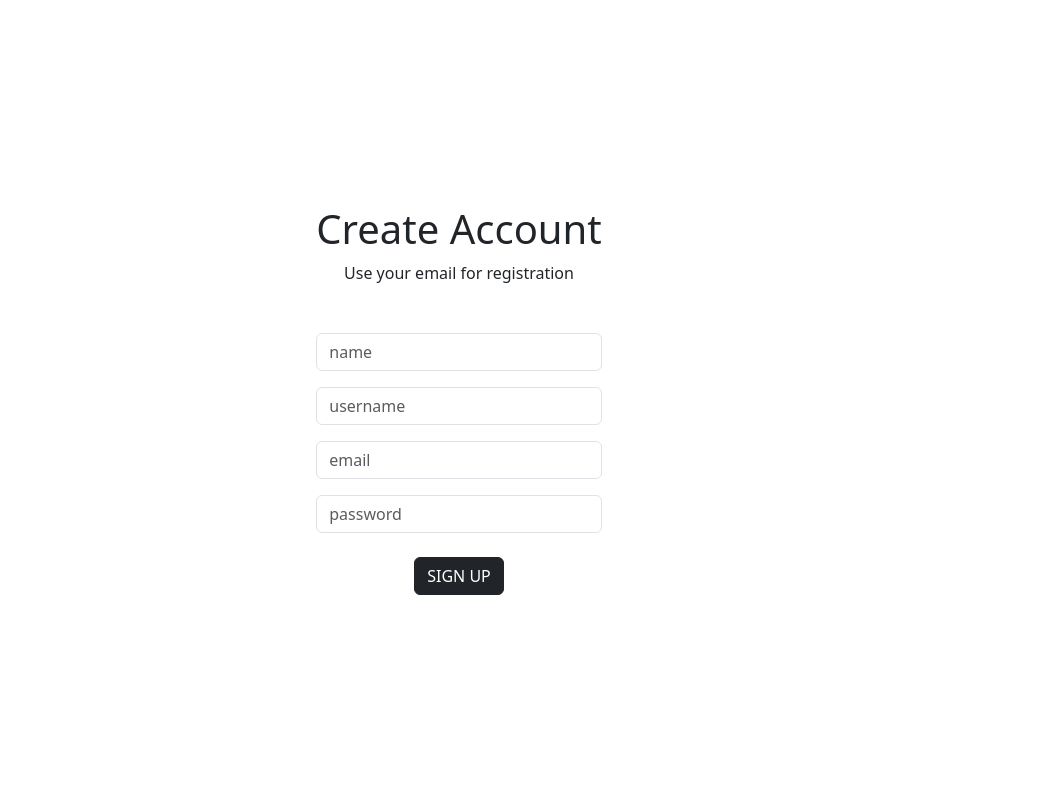
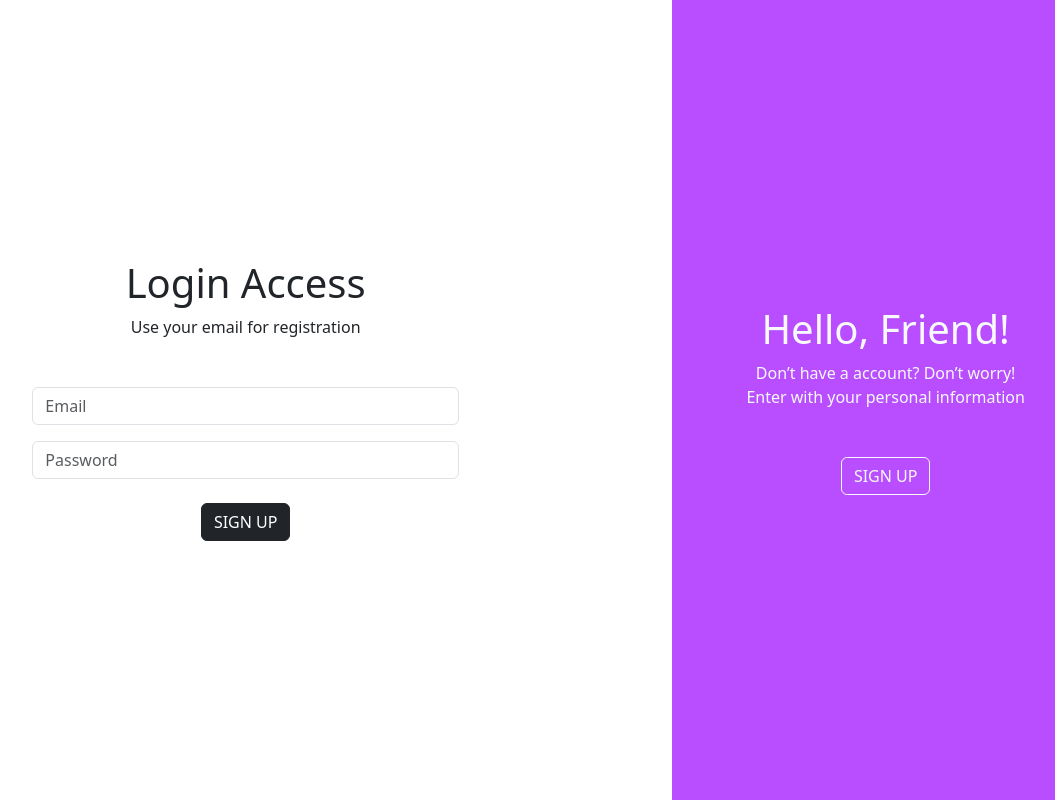
Before and after one commit to mperfeito/VibeStudioProject, a Vue app: page / in a window 1280 px wide. Shown: the whole page, without its empty margins (181-1236 px from the left). Built offline with nearby package versions, Linux system fonts and the light colour scheme.

Commit message:
create login template

```diff
--- /dev/null
+++ b/src/components/LoginForm.vue
@@ -0,0 +1,44 @@
+<template>
+  <div class="container-fluid vh-100 d-flex align-items-stretch p-0 m-0">
+    <div class="row flex-grow-1 w-100 m-0">
+      <div class="col-8 d-flex justify-content-center align-items-center p-0">
+        <div class="text-center w-50">
+          <h1>Login Access</h1>
+          <p class="mb-5">Use your email for registration</p>
+
+          <input
+            class="form-control mb-3 "
+            type="email"
+            placeholder="Email"
+            aria-label="default input example"
+          />
+          <input
+            class="form-control mb-4"
+            type="password"
+            placeholder="Password"
+            aria-label="default input example"
+          />
+          <button class="btn btn-dark">SIGN UP</button>
+        </div>
+      </div>
+      <div
+        class="col-4 d-flex justify-content-center align-items-center text-center p-0"
+        style="background-color: #b84eff; height: 100vh"
+      >
+        <div>
+          <h1 class="text-light">Hello, Friend!</h1>
+          <p class="mb-5 text-light">
+            Don’t have a account? Don’t worry! <br> Enter with your personal information
+          </p>
+          <button type="button" class="btn btn-outline-light">SIGN UP</button>
+        </div>
+      </div>
+    </div>
+  </div>
+</template>
+
+<script>
+export default {};
+</script>
+
+<style lang="scss" scoped></style>
--- a/src/components/RegisterForm.vue
+++ b/src/components/RegisterForm.vue
@@ -1,16 +1,57 @@
 <template>
-  <div class="d-flex justify-content-center align-items-center vh-100">
-    <div class="text-center">
-      <h1>Create Account</h1>
-      <p class="mb-5">Use your email for registration</p>
-      <input class="form-control mb-3" type="text" placeholder="name" aria-label="default input example">
-      <input class="form-control mb-3" type="text" placeholder="username" aria-label="default input example">
-      <input class="form-control mb-3" type="text" placeholder="email" aria-label="default input example">
-      <input class="form-control mb-4" type="text" placeholder="password" aria-label="default input example">
-    <button class="btn btn-dark "> SIGN UP</button>
+  <div class="container-fluid vh-100 d-flex align-items-stretch p-0 m-0">
+    <div class="row flex-grow-1 w-100 m-0">
+
+      <div
+        class="col-4 d-flex justify-content-center align-items-center text-center p-0"
+        style="background-color: #B84EFF; height: 100vh;"
+      >
+        <div>
+          <h1 class="text-light">Welcome Back !</h1>
+          <p class="mb-5 text-light">
+            To keep connected with us, please <br /> login with your personal
+            info
+          </p>
+          <button type="button" class="btn btn-outline-light">SIGN IN</button>
+        </div>
+      </div>
+
+      <div class="col-8 d-flex justify-content-center align-items-center p-0">
+        <div class="text-center w-50">
+          <h1>Create Account</h1>
+          <p class="mb-5">Use your email for registration</p>
+          <input
+            class="form-control mb-3"
+            type="text"
+            placeholder="Name"
+            aria-label="default input example"
+          />
+          <input
+            class="form-control mb-3"
+            type="text"
+            placeholder="Username"
+            aria-label="default input example"
+          />
+          <input
+            class="form-control mb-3"
+            type="email"
+            placeholder="Email"
+            aria-label="default input example"
+          />
+          <input
+            class="form-control mb-4"
+            type="password"
+            placeholder="Password"
+            aria-label="default input example"
+          />
+          <button class="btn btn-dark">SIGN UP</button>
+        </div>
+      </div>
     </div>
   </div>
 </template>
+
+
 
 <script>
 export default {};
--- a/src/router/index.js
+++ b/src/router/index.js
@@ -1,13 +1,13 @@
 import { createRouter, createWebHistory } from 'vue-router'
-import RegisterView from '../views/RegisterView.vue'
+import LoginView from '../views/LoginView.vue'
 
 const router = createRouter({
   history: createWebHistory(import.meta.env.BASE_URL),
   routes: [
     {
       path: '/',
-      name: 'register',
-      component: RegisterView,
+      name: 'login',
+      component: LoginView,
     },
 
   ],
--- a/src/views/LoginView.vue
+++ b/src/views/LoginView.vue
@@ -0,0 +1,19 @@
+<template>
+    <div>
+<LoginForm></LoginForm>
+    </div>
+</template>
+
+<script>
+import LoginForm from '@/components/LoginForm.vue';
+
+    export default {
+        components: {
+            LoginForm
+        }
+    }
+</script>
+
+<style lang="scss" scoped>
+
+</style>
--- a/src/views/RegisterView.vue
+++ b/src/views/RegisterView.vue
@@ -1,12 +1,13 @@
 <template>
-  <RegisterForm></RegisterForm>
+  <LoginForm></LoginForm>
 </template>
 
 <script>
-import RegisterForm from "@/components/RegisterForm.vue";
+import LoginForm from "@/components/LoginForm.vue";
+
 export default {
   components: {
-    RegisterForm,
+    LoginForm
   },
 };
 </script>
```
